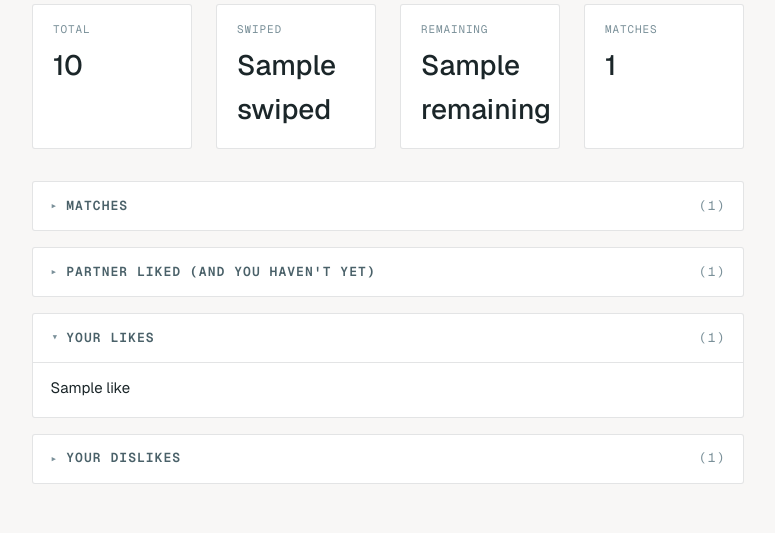
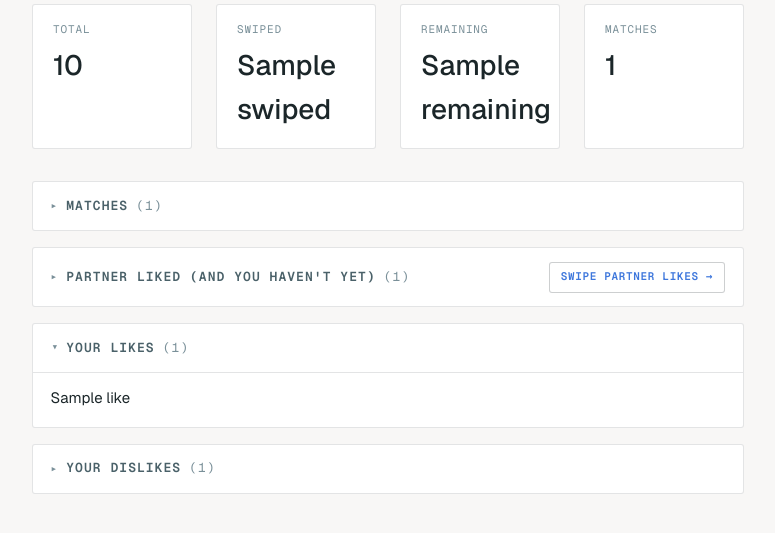
Before and after one commit to RamsesKools/babyname-swiper, a FastAPI app: template src/baby_names_swiper/templates/overview.html in a window 1280 px wide. Shown: the part 164-697 px from the top of the page, without its empty margins (252-1027 px from the left). Run offline with FastAPI, Linux system fonts and the light colour scheme; the template is opened without the code that fills it: most values are stand-ins (such as "Sample title", 1, 10 or a date in 2020).

Commit message:
Link to quickly swipe partner likes

```diff
--- a/src/baby_names_swiper/static/css/app.css
+++ b/src/baby_names_swiper/static/css/app.css
@@ -432,11 +432,40 @@ body {
 .overview-section .count {
     color: var(--c-text-muted);
     font-weight: 400;
-    margin-left: auto;
 }
 
 .overview-section > summary:hover .count {
     color: var(--c-blue);
+}
+
+.summary-action {
+    margin-left: auto;
+    padding: 0.35rem 0.7rem;
+    border: 0.5px solid var(--c-border-strong);
+    border-radius: var(--r);
+    background: var(--c-surface);
+    color: var(--c-blue);
+    font-family: var(--font-mono);
+    font-size: 11px;
+    font-weight: 700;
+    text-transform: uppercase;
+    letter-spacing: 0.06em;
+    text-decoration: none;
+    transition: background 150ms ease, border-color 150ms ease, color 150ms ease;
+}
+
+.summary-action:hover {
+    background: var(--c-blue);
+    color: white;
+    border-color: var(--c-blue);
+}
+
+.overview-section > summary:hover .summary-action {
+    color: var(--c-blue);
+}
+
+.overview-section > summary:hover .summary-action:hover {
+    color: white;
 }
 
 .name-list {
--- a/src/baby_names_swiper/templates/overview.html
+++ b/src/baby_names_swiper/templates/overview.html
@@ -43,7 +43,17 @@
 </details>
 
 <details class="overview-section">
-    <summary>Partner liked (and you haven't yet) <span class="count">({{ ov.partner_likes_only | length }})</span></summary>
+    <summary>
+        <span>Partner liked (and you haven't yet)</span>
+        <span class="count">({{ ov.partner_likes_only | length }})</span>
+        {% if ov.partner_likes_only %}
+        <a class="summary-action"
+           href="/swipe?list={{ active_list }}&mode=partner_likes"
+           onclick="event.stopPropagation()">
+            swipe partner likes &rarr;
+        </a>
+        {% endif %}
+    </summary>
     {% if ov.partner_likes_only %}
     <ul class="name-list">
         {% for n in ov.partner_likes_only %}<li class="name-row">{{ n }}</li>{% endfor %}
```
